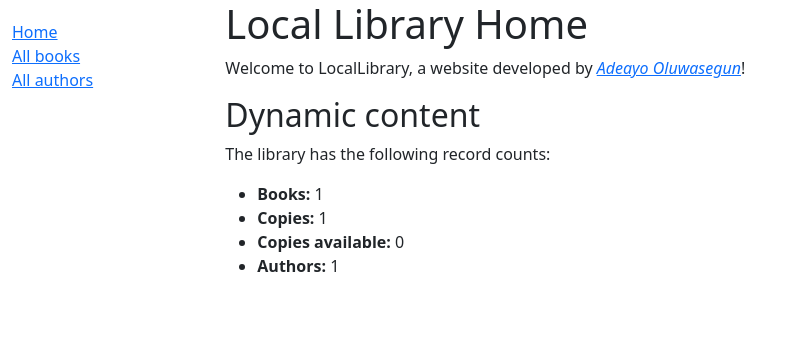
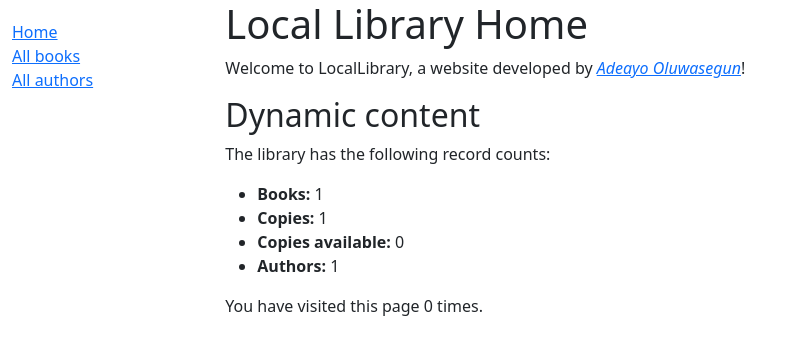
Before and after one commit to oluwasegun5/locallibaray, a Django app: page /catalog/ in a window 1280 px wide. Shown: the top 355 px of the page, without its empty margins (0-796 px from the left). Run offline with Django 4.2, Linux system fonts and the light colour scheme; data comes from the database, SQL or seed files in the repository; both versions use the stored data as it was after the commit.

Commit message:
sessions framework

```diff
--- a/locallibrary/catalog/templates/index.html
+++ b/locallibrary/catalog/templates/index.html
@@ -11,4 +11,5 @@
     <li><strong>Copies available:</strong> {{ num_instances_available }}</li>
     <li><strong>Authors:</strong> {{ num_authors }}</li>
   </ul>
+  <p>You have visited this page {{ num_visits }} time{{ num_visits|pluralize }}.</p>
 {% endblock %}
--- a/locallibrary/catalog/views.py
+++ b/locallibrary/catalog/views.py
@@ -26,10 +26,11 @@ def index(request):
 
     # Render the HTML template index.html with the data in the context variable
     context = {
-    'num_books': num_books,
-    'num_instances': num_instances,
-    'num_instances_available': num_instances_available,
-    'num_authors': num_authors,
+        'num_books': num_books,
+        'num_instances': num_instances,
+        'num_instances_available': num_instances_available,
+        'num_authors': num_authors,
+        'num_visits': num_visits,
     }
 
     return render(request, 'index.html', context=context)
```
Also changed, not shown: locallibrary/db.sqlite3.
